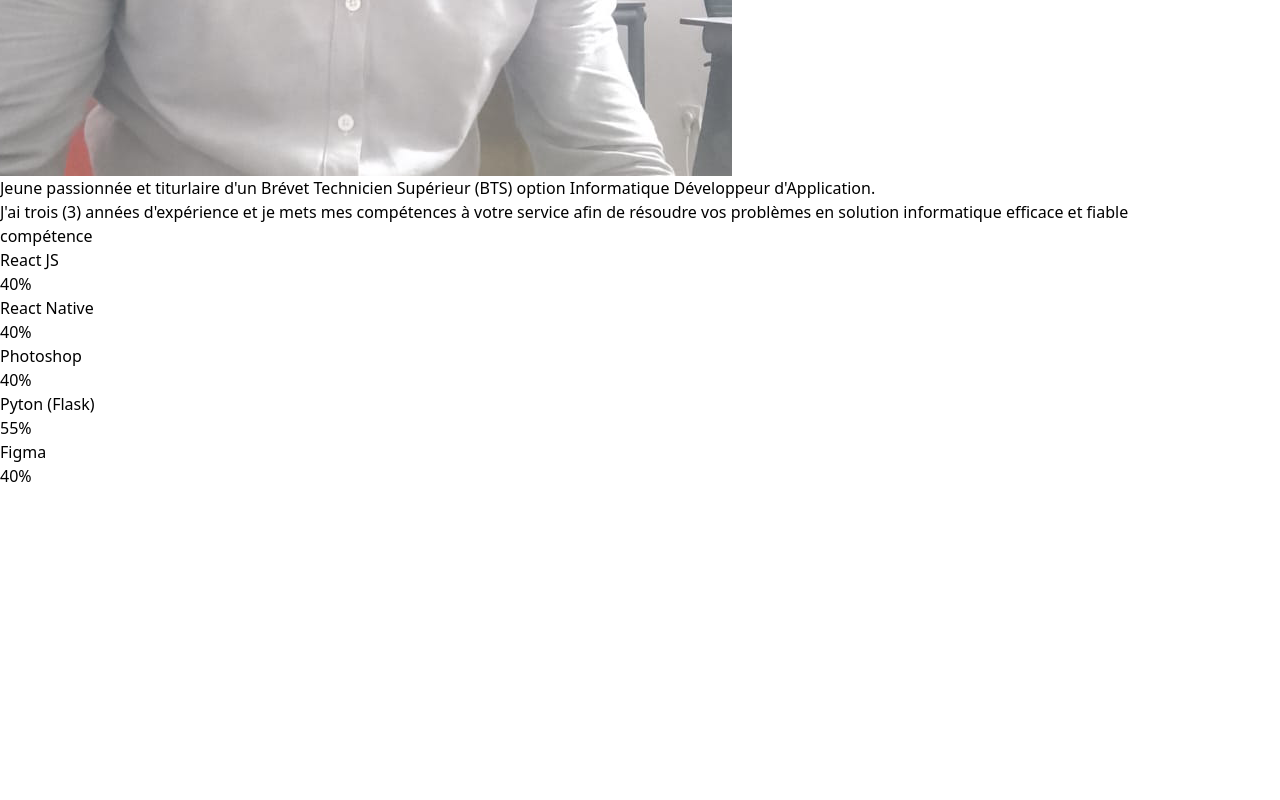
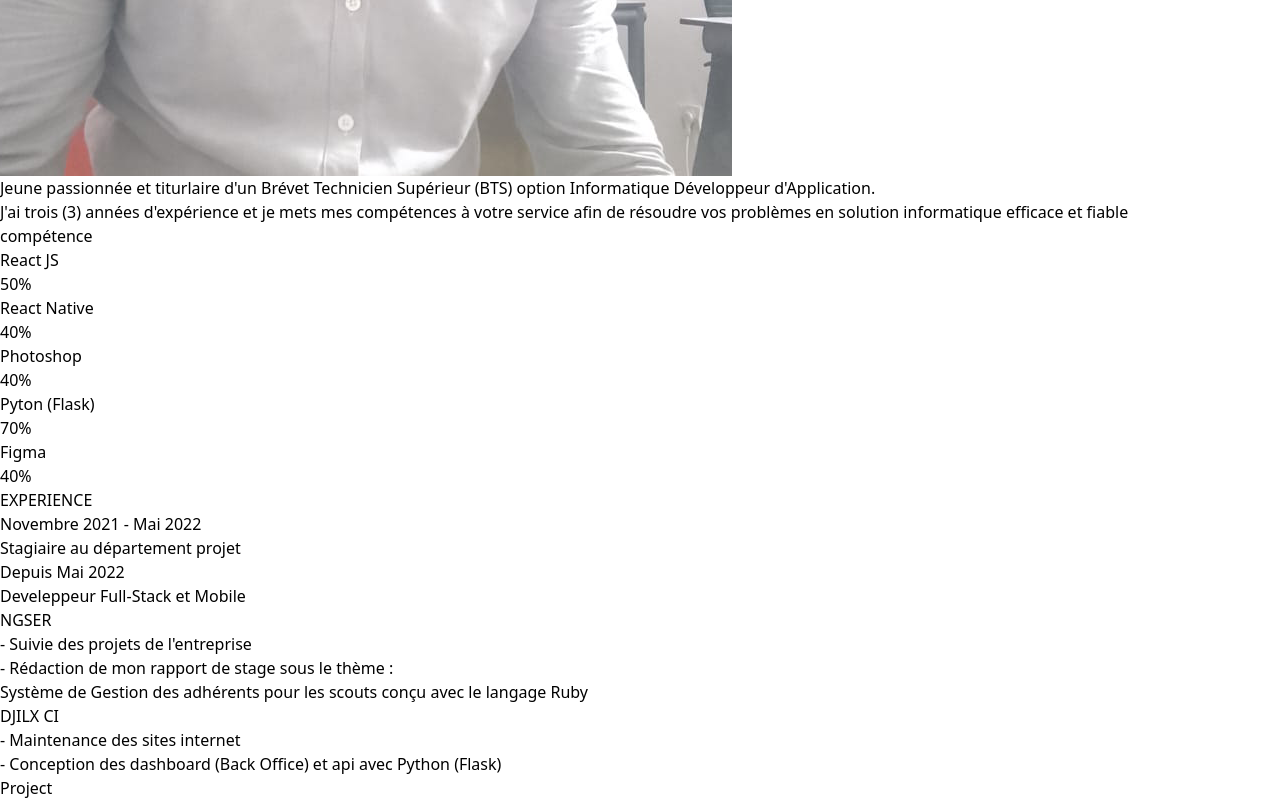
Before and after one commit to FABRICE2207/adou-fabrice-portfolio, a React (Vite) app: page / in a window 1280 px wide. Shown: the part 780-1580 px from the top of the page. Before the commit the page ends 1268 px from the top, so only its background shows below. Built offline with nearby package versions, Linux system fonts and the light colour scheme.

Commit message:
Ajout de la section Experience et ajsutement des composants About, Home aet Projects

```diff
--- a/src/App.jsx
+++ b/src/App.jsx
@@ -5,6 +5,8 @@ import Header from './components/Header/Header'
 import Home from './components/Home/Home'
 import About from './components/About/About';
 import Skills from './components/Skills/Skills';
+import Project from './components/Projects/Project';
+import Exprience from './components/Experience/Exprience';
 
 const App = () => {
 
@@ -26,6 +28,8 @@ const App = () => {
       <Home />
       <About />
       <Skills />
+      <Exprience />
+      <Project />
     </>
   )
 }
--- a/src/components/About/About.jsx
+++ b/src/components/About/About.jsx
@@ -10,7 +10,7 @@ const About = () => {
         <div className='bg-[#090674] w-[100px] h-[6px]'></div>
       </div>
 
-      <div className='w-full flex lg:flex-row flex-col justify-between px-10 py-10 gap-5'>
+      <div className='w-full flex lg:flex-row flex-col justify-between items-center px-10 py-10 gap-5'>
         <div data-aos="fade-right" data-aos-delay="300">
           <img src={imageadou} alt="" className='w-full'/>
           <div className='bg-[#090674] w-full h-[10px]'></div>
--- /dev/null
+++ b/src/components/Experience/Exprience.jsx
@@ -0,0 +1,55 @@
+import React from 'react'
+
+const Exprience = () => {
+  return (
+    <div id='experience' className='lg:w-full px-5 py-[40px] '>
+      <div className='w-full flex lg:flex-col flex-col justify-center items-center'>
+        <h2 className='font-bold text-[30px]'>EXPERIENCE</h2>
+        <div className='bg-[#090674] w-[100px] h-[6px]'></div>
+      </div>
+
+       <div className='w-full flex lg:flex-row flex-col gap-10 px-10 py-10'>
+              <div className='w-full' data-aos="fade-right" data-aos-delay="300">
+                {/* Période 1 */}
+                 <div className='flex flex-col gap-5 text-right'>
+                    <h1 className="text-gray-600 text-xl font-bold">Novembre 2021 - Mai 2022</h1>
+                    <p className="text-gray-600 text-xl">Stagiaire au département projet</p>
+                 </div>
+                  {/* Période 2 */}
+                 <div className='flex flex-col gap-5 text-right mt-28'>
+                    <h1 className="text-gray-600 text-xl font-bold">Depuis Mai 2022</h1>
+                    <p className="text-gray-600 text-xl">Develeppeur Full-Stack et Mobile</p>
+                 </div>
+              </div>
+              {/* Trait du milieu */}
+              <div className='bg-[#090674] w-2'></div>
+
+              <div className='w-full' data-aos="fade-left" data-aos-delay="1000">
+                <div className='w-full'>
+                  {/* Mission 1 */}
+                  <div className='flex flex-col gap-5'>
+                      <h1 className="text-gray-600 text-xl font-bold">NGSER</h1>
+                      <p className="text-gray-600 text-xl">
+                        - Suivie des projets de l'entreprise <br />
+                        - Rédaction de mon rapport de stage sous le thème : <br />
+                          Système de Gestion des adhérents pour les scouts conçu avec le langage Ruby
+                      </p>
+                  </div>
+
+                  {/* Mission 2 */}
+                  <div className='flex flex-col gap-5 mt-7'>
+                      <h1 className="text-gray-600 text-xl font-bold">DJILX CI</h1>
+                      <p className="text-gray-600 text-xl">
+                        - Maintenance des sites internet <br />
+                        - Conception des dashboard (Back Office) et api avec Python (Flask) <br />
+                      </p>
+                  </div>
+                </div>
+              </div>
+
+            </div>
+    </div>
+  )
+}
+
+export default Exprience
--- a/src/components/Home/Home.jsx
+++ b/src/components/Home/Home.jsx
@@ -10,7 +10,7 @@ const Home = () => {
 
       {/* Texte au centre */}
       <div className='lg:h-[600px] flex flex-col justify-center items-center text-white'>
-        <div data-aos="zoom-up" data-aos-delay="300" className='flex flex-col justify-center items-center'>
+        <div data-aos="zoom-in-down" data-aos-delay="300" className='flex flex-col justify-center items-center'>
           <h1 className='text-[50px]'>Je suis</h1>
           <h1 className='text-[50px] font-extrabold text-center'>ADOU NIANGORAN FABRICE</h1>
         </div>
--- /dev/null
+++ b/src/components/Projects/Project.jsx
@@ -0,0 +1,9 @@
+import React from 'react'
+
+const Project = () => {
+  return (
+    <div>Project</div>
+  )
+}
+
+export default Project
--- a/src/components/Skills/Skills.jsx
+++ b/src/components/Skills/Skills.jsx
@@ -3,8 +3,8 @@ import SkillsCard from './SkillsCard'
 
 const Skills = () => {
 
-  const skill1 = "w-4/12";
-  const skill2 = "w-5/12";
+  const skill1 = "w-5/12";
+  const skill2 = "w-9/12";
   const skill3 = "w-4/12";
   const skill4 = "w-4/12";
   const skill5 = "w-4/12";
@@ -19,7 +19,7 @@ const Skills = () => {
       <div className='flex lg:flex-row flex-col justify-between px-10 py-5 gap-5'>
           <div className='w-full'>
             <div data-aos="fade-up" data-aos-delay="700">
-              <SkillsCard title="React JS" width={skill1} val="40%"/>
+              <SkillsCard title="React JS" width={skill1} val="50%"/>
             </div>
             <div data-aos="fade-up" data-aos-delay="900">
               <SkillsCard title="React Native" width={skill3} val="40%"/>
@@ -30,7 +30,7 @@ const Skills = () => {
           </div>
           <div className='w-full'>
             <div data-aos="fade-up" data-aos-delay="800">
-              <SkillsCard title="Pyton (Flask)" width={skill2} val="55%" />
+              <SkillsCard title="Pyton (Flask)" width={skill2} val="70%" />
             </div>
             <div data-aos="fade-up" data-aos-delay="1000">
               <SkillsCard title="Figma" width={skill4} val="40%"/>
```
